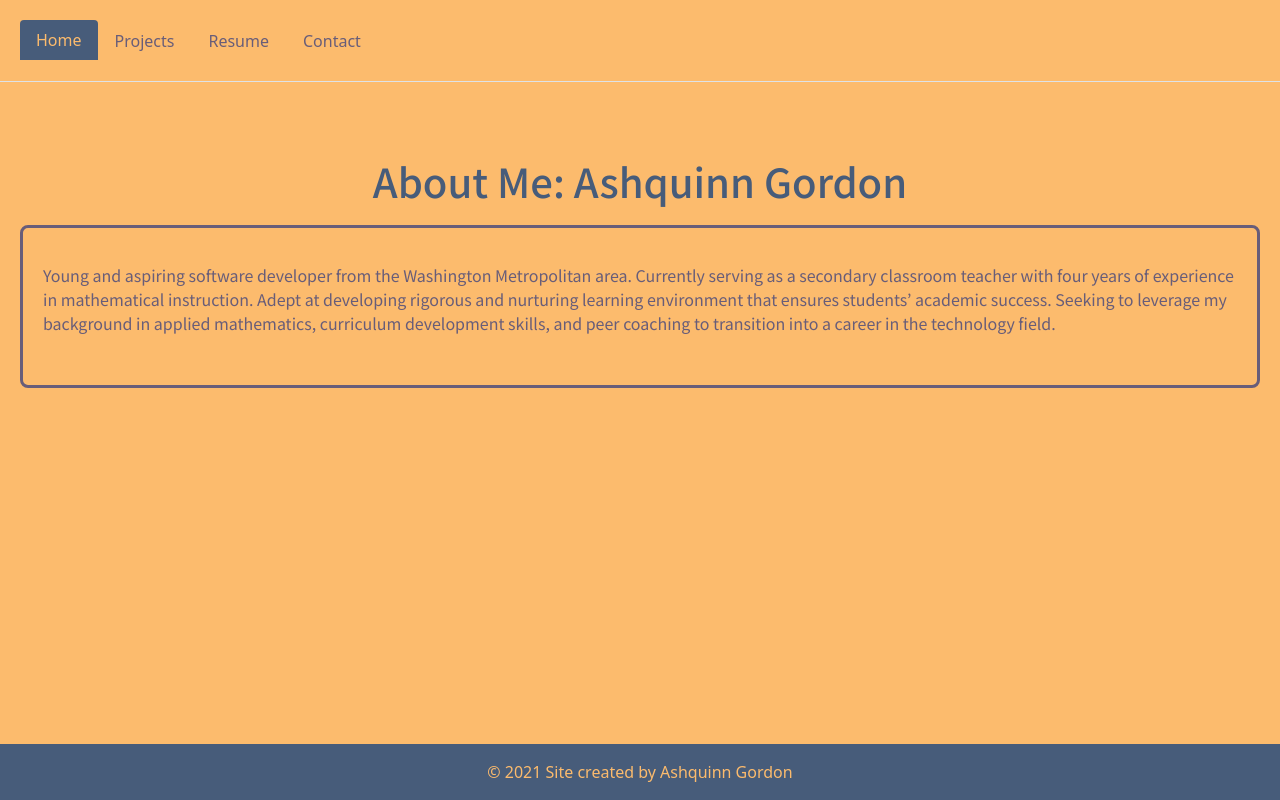
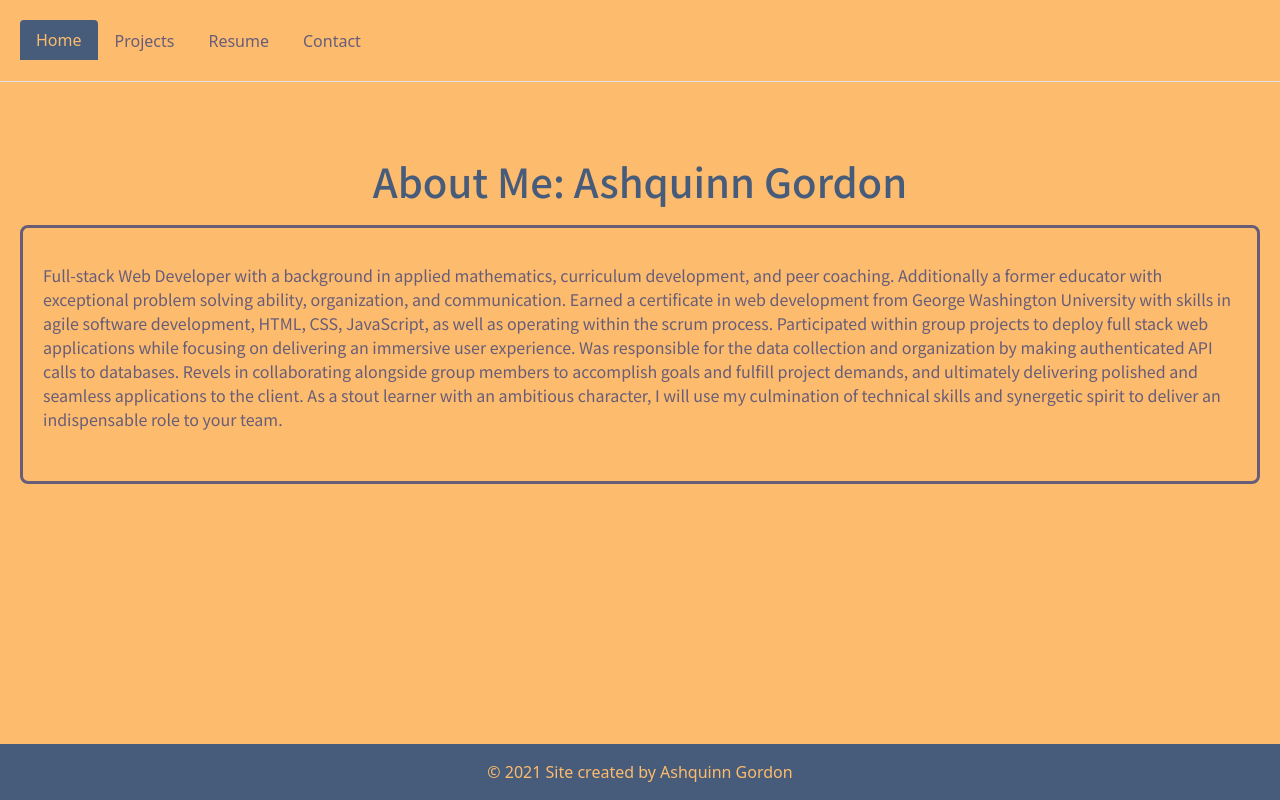
Before and after one commit to Ashquinn/react_portfolio1, a React (Create React App) app: page / in a window 1280 px wide. Built offline with nearby package versions, Linux system fonts and the light colour scheme.

Commit message:
Home page updated with Brand Statement added

```diff
--- a/src/components/pages/Home.js
+++ b/src/components/pages/Home.js
@@ -5,7 +5,7 @@ export default function Home() {
     <div>
       <h1 class="headers main">About Me: Ashquinn Gordon</h1>
       <p id="about_me">
-      Young and aspiring software developer from the Washington Metropolitan area. Currently serving as a secondary classroom teacher with four years of experience in mathematical instruction. Adept at developing rigorous and nurturing learning environment that ensures students’ academic success. Seeking to leverage my background in applied mathematics, curriculum development skills, and peer coaching to transition into a career in the technology field.
+      Full-stack Web Developer with a background in applied mathematics, curriculum development, and peer coaching. Additionally a former educator with exceptional problem solving ability, organization, and communication. Earned a certificate in web development from George Washington University with skills in agile software development, HTML, CSS, JavaScript,  as well as operating within the scrum process. Participated within group projects to deploy full stack web applications while focusing on delivering an immersive user experience. Was responsible for the data collection and organization by making authenticated API calls to databases. Revels in collaborating alongside group members to accomplish goals and fulfill project demands, and ultimately delivering  polished and seamless applications to the client. As a stout learner with an ambitious character, I will use my culmination of technical skills and synergetic spirit to deliver an indispensable role to your team.
       </p>
     </div>
   );
```
